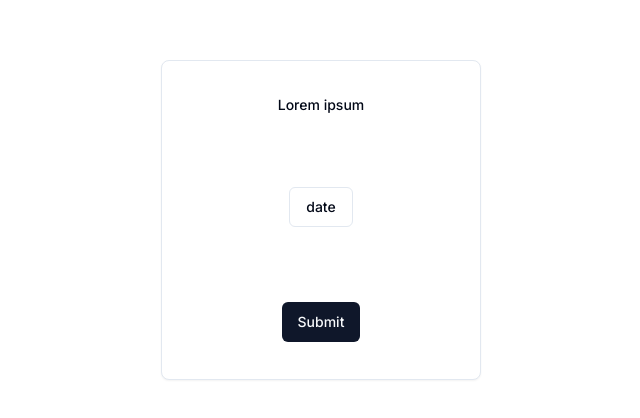
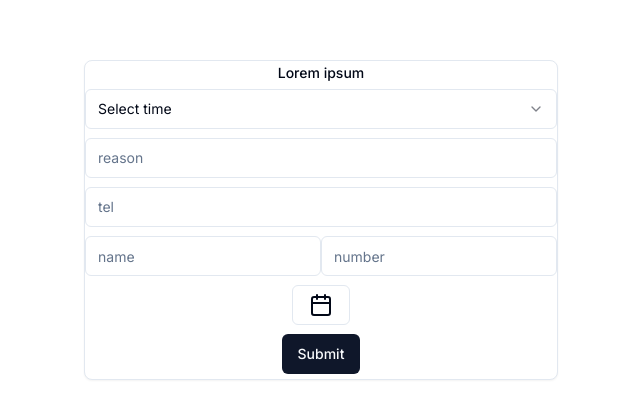
Before and after one commit to pr-citrate/sunja-approve, a Next.js app: page / in a window 1280 px wide. Shown: the part 180-598 px from the top of the page, without its empty margins (319-959 px from the left). Built offline with nearby package versions, Linux system fonts and the light colour scheme.

Commit message:
Update: Add structures of form inputs

```diff
--- a/src/app/page.jsx
+++ b/src/app/page.jsx
@@ -2,12 +2,23 @@ import { Button } from "@/components/ui/button";
 import { Calendar } from "@/components/ui/calendar";
 import { Card } from "@/components/ui/card";
 import { Form } from "@/components/ui/form";
+import { Input } from "@/components/ui/input";
 import { Label } from "@/components/ui/label";
 import {
   Popover,
   PopoverTrigger,
   PopoverContent,
 } from "@/components/ui/popover";
+import {
+  Select,
+  SelectContent,
+  SelectGroup,
+  SelectItem,
+  SelectLabel,
+  SelectTrigger,
+  SelectValue,
+} from "@/components/ui/select";
+import { CalendarIcon } from "lucide-react";
 
 export default function Home() {
   return (
@@ -16,9 +27,33 @@ export default function Home() {
         <Form>
           <Label>Lorem ipsum</Label>
 
+          <Select>
+            <SelectTrigger>
+              <SelectValue placeholder="Select time" />
+            </SelectTrigger>
+            <SelectContent>
+              <SelectGroup>
+                <SelectLabel>Time</SelectLabel>
+                <SelectItem value="1">time 1</SelectItem>
+                <SelectItem value="2">time 2</SelectItem>
+                <SelectItem value="3">time 3</SelectItem>
+              </SelectGroup>
+            </SelectContent>
+          </Select>
+
+          <Input placeholder="reason" type="text" />
+          <Input placeholder="tel" type="tel" />
+
+          <div className="flex flex-row">
+            <Input placeholder="name" type="text" />
+            <Input placeholder="number" type="text" />
+          </div>
+
           <Popover>
             <PopoverTrigger asChild>
-              <Button variant={"outline"}>date</Button>
+              <Button variant="outline">
+                <CalendarIcon />
+              </Button>
             </PopoverTrigger>
             <PopoverContent>
               <Calendar mode="single" />
```
